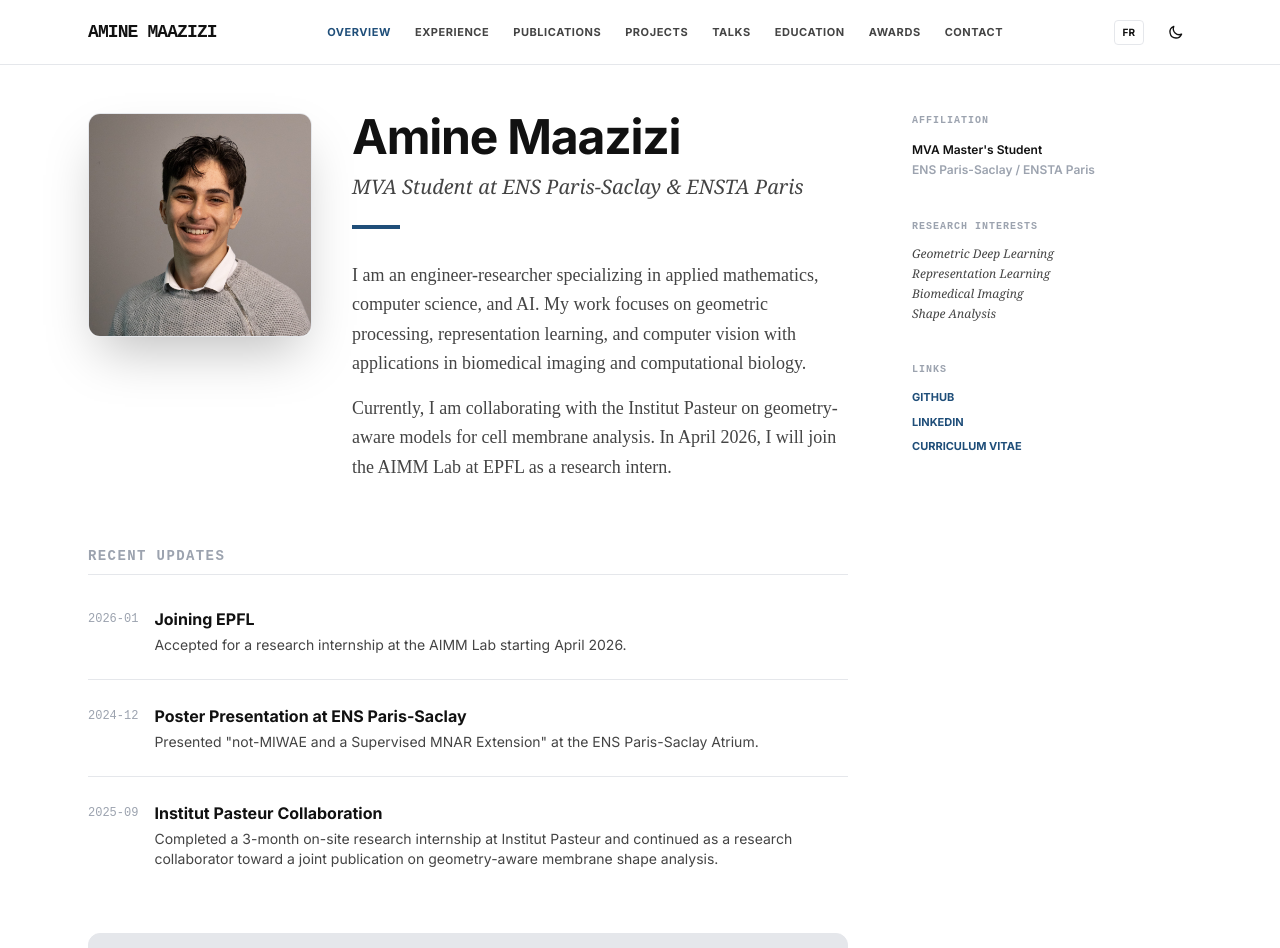
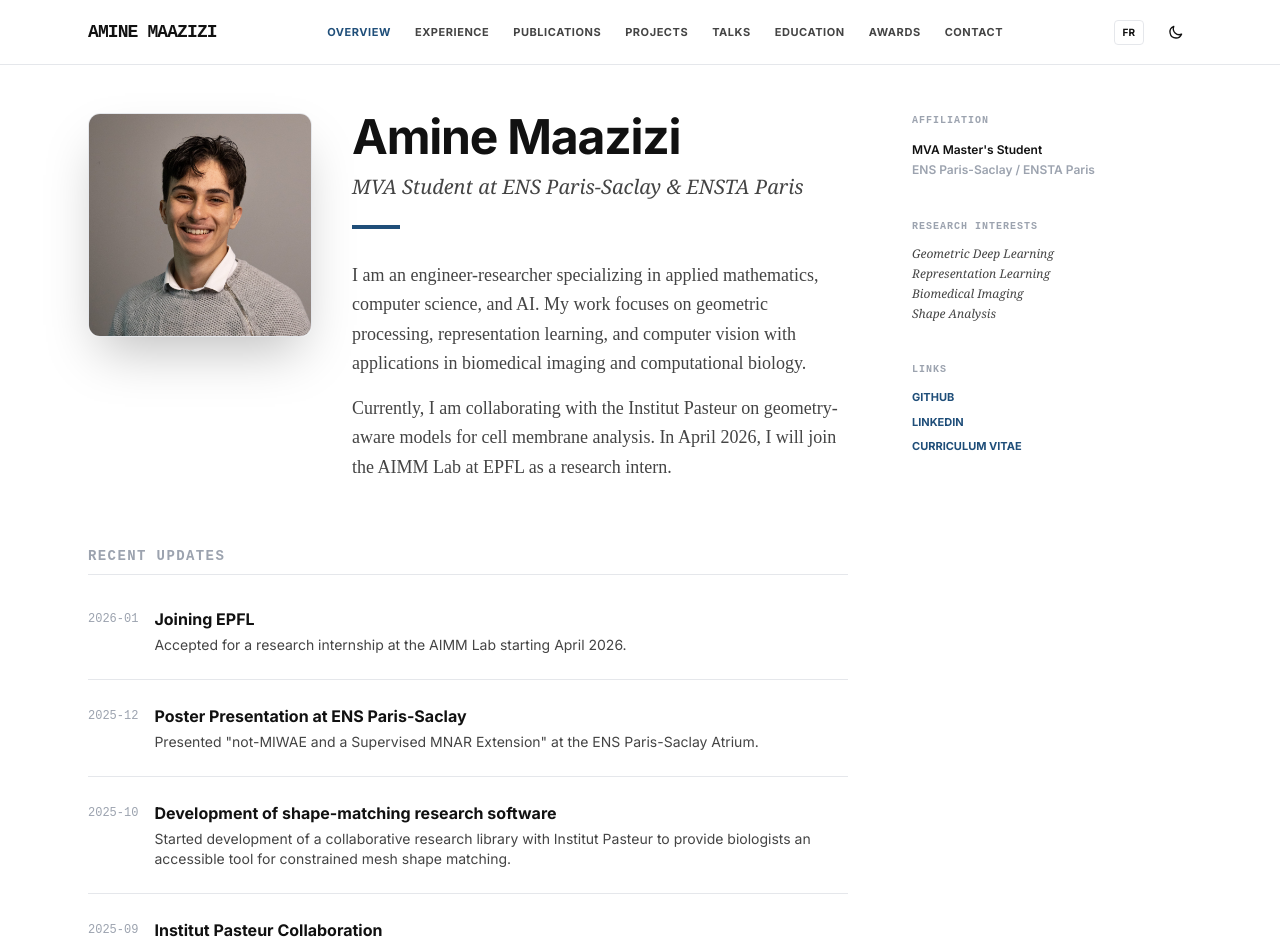
Before and after one commit to amine-maazizi/amine-maazizi.github.io, a React (Vite) app: page /#/en in a window 1280 px wide. Shown: the top 948 px of the page. Built offline with nearby package versions, Linux system fonts and the light colour scheme.

Commit message:
Update CV, projects, updates

```diff
--- a/data/content.ts
+++ b/data/content.ts
@@ -90,6 +90,16 @@ export const researchExperience: Record<string, ContentEntry[]> = {
 export const projects: Record<string, ContentEntry[]> = {
   en: [
     {
+      id: 'proj-shapematch',
+      title: 'Geometry-aware shape matching software for biological microscopy',
+      role: 'Research collaborator',
+      summary:
+        'Geometry-aware shape matching software developed in collaboration with Institut Pasteur, enabling biologists to compare surface meshes while incorporating optional mechanical constraints (e.g., curvature-based membrane models). Designed as a general, user-accessible tool so researchers without advanced computational geometry background can perform constrained shape analysis on experimental imaging data.',
+      body: '',
+      tags: ['geometric-deep-learning', 'shape-matching', 'computational-biology', 'differential-geometry', 'biological-imaging'],
+      thumbnail: '/images/pasteur.jpg'
+    },
+    {
       id: 'proj-notmiwae',
       title: 'not-MIWAE: PyTorch implementation for MNAR imputation',
       role: 'Author and maintainer',
@@ -105,7 +115,7 @@ export const projects: Record<string, ContentEntry[]> = {
       title: 'Clairvoyance: assistive vision system for smart glasses',
       role: 'Lead developer',
       summary:
-        'Assistive computer vision pipeline for wearable smart glasses combining depth estimation, object detection + classification, and OCR for real-time scene understanding. Implements a two-stage agentic workflow: a custom-trained language model to handle planned/known scenarios, with a fallback LLM-based agent to respond to unplanned user requests. Includes an embedded hardware stack (camera + Raspberry Pi) and an edge-optimized inference pipeline.',
+        'Assistive computer vision pipeline for wearable smart glasses combining depth estimation, object detection + classification, and OCR for real-time scene understanding. Implements a two-stage agentic workflow: a custom-trained language model to handle planned/known scenarios, with a fallback LLM-based agent to respond to unplanned user requests. Includes an embedded hardware stack and an edge-optimized inference pipeline.',
       body: '',
       tags: ['computer-vision', 'edge-ai', 'accessibility', 'embedded-systems'],
       links: [{ label: 'code', url: 'https://github.com/amine-maazizi/PIE-Clairvoyance' }],
@@ -124,6 +134,16 @@ export const projects: Record<string, ContentEntry[]> = {
     }
   ],
   fr: [
+        {
+      id: 'proj-shapematch',
+      title: 'Logiciel de mise en correspondance de formes sensible à la géométrie pour microscopie biologique',
+      role: 'Collaborateur de recherche',
+      summary:
+        "Logiciel de mise en correspondance de formes sensible à la géométrie développé en collaboration avec Institut Pasteur, permettant aux biologistes de comparer les maillages de surface tout en incorporant des contraintes mécaniques optionnelles (par exemple, modèles de membrane basés sur la courbure). Conçu comme un outil général et accessible aux utilisateurs, permettant aux chercheurs sans expertise en géométrie computationnelle avancée d'effectuer une analyse de formes sous contraintes sur des données d'imagerie expérimentale.",
+      body: '',
+      tags: ['apprentissage-géométrique-profond', 'alignement-de-formes', 'biologie-computationnelle', 'géométrie-différentielle', 'imagerie-biologique'],
+      thumbnail: '/images/pasteur.jpg'
+    },
     {
       id: 'proj-notmiwae',
       title: 'not-MIWAE : implémentation PyTorch pour imputation MNAR',
@@ -140,7 +160,7 @@ export const projects: Record<string, ContentEntry[]> = {
       title: 'Clairvoyance : système de vision assistive pour lunettes connectées',
       role: 'Développeur principal',
       summary:
-        "Pipeline de vision assistive pour lunettes connectées combinant estimation de profondeur, détection + classification d’objets et OCR pour une compréhension de scène en temps réel. Met en place un workflow agentique en deux étapes : un modèle de langage entraîné sur mesure pour gérer des scénarios planifiés/connus, avec un agent basé sur un LLM en repli pour répondre à des requêtes utilisateur non prévues. Inclut une pile matérielle embarquée (caméra + Raspberry Pi) et une chaîne d’inférence optimisée pour l’edge.",
+        "Pipeline de vision assistive pour lunettes connectées combinant estimation de profondeur, détection + classification d’objets et OCR pour une compréhension de scène en temps réel. Met en place un workflow agentique en deux étapes : un modèle de langage entraîné sur mesure pour gérer des scénarios planifiés/connus, avec un agent basé sur un LLM en repli pour répondre à des requêtes utilisateur non prévues. Inclut une pile matérielle embarquée et une chaîne d’inférence optimisée pour l’edge.",
       body: '',
       tags: ['vision-par-ordinateur', 'edge-ai', 'accessibilité', 'systèmes-embarqués'],
       links: [{ label: 'code', url: 'https://github.com/amine-maazizi/PIE-Clairvoyance' }],
@@ -187,8 +207,15 @@ export const updates: Record<string, ContentEntry[]> = {
     {
       id: 'up-poster',
       title: 'Poster Presentation at ENS Paris-Saclay',
-      date: '2024-12',
+      date: '2025-12',
       summary: 'Presented "not-MIWAE and a Supervised MNAR Extension" at the ENS Paris-Saclay Atrium.',
+      body: ''
+    },
+    {
+      id: 'up-shapematch-dev',
+      title: 'Development of shape-matching research software',
+      date: '2025-10',
+      summary: 'Started development of a collaborative research library with Institut Pasteur to provide biologists an accessible tool for constrained mesh shape matching.',
       body: ''
     },
     {
@@ -210,15 +237,22 @@ export const updates: Record<string, ContentEntry[]> = {
     {
       id: 'up-poster',
       title: 'Présentation de poster à l\'ENS Paris-Saclay',
-      date: '2024-12',
-      summary: 'Présentation des travaux « not-MIWAE and a Supervised MNAR Extension » à l’Atrium de l’ENS Paris-Saclay.',
+      date: '2025-12',
+      summary: 'Présentation des travaux « not-MIWAE and a Supervised MNAR Extension » à l\'Atrium de l\'ENS Paris-Saclay.',
+      body: ''
+    },
+    {
+      id: 'up-shapematch-dev',
+      title: 'Développement d\'un logiciel de mise en correspondance de formes',
+      date: '2025-10',
+      summary: 'Début du développement d\'une bibliothèque de recherche en collaboration avec Institut Pasteur pour permettre aux biologistes d\'effectuer un appariement de formes sous contraintes mécaniques sur des maillages.',
       body: ''
     },
     {
       id: 'up-pasteur',
-      title: 'Collaboration avec l\'Institut Pasteur',
+      title: 'Collaboration avec Institut Pasteur',
       date: '2025-09',
-      summary: 'Suite à un stage de recherche de trois mois en présentiel à l’Institut Pasteur, poursuite du travail en collaboration scientifique en vue d’une publication sur l’analyse géométrique de la morphologie membranaire.',
+      summary: 'Suite à un stage de recherche de trois mois en présentiel à Institut Pasteur, poursuite du travail en collaboration scientifique en vue d\'une publication sur l\'analyse géométrique de la morphologie membranaire.',
       body: ''
     }
   ]
@@ -231,7 +265,7 @@ export const talks: Record<string, ContentEntry[]> = {
       title: 'not-MIWAE and a supervised MNAR extension',
       org: 'ENS Paris-Saclay, Atrium',
       location: 'Gif-sur-Yvette, France',
-      date: '2024-12-18',
+      date: '2025-12-18',
       summary: 'Poster presentation on variational methods for missing-not-at-random data imputation.',
       body: '',
       links: [{ label: 'poster', url: '/papers/poster-notmiwae.pdf' }],
@@ -244,7 +278,7 @@ export const talks: Record<string, ContentEntry[]> = {
       title: 'not-MIWAE et extension MNAR supervisée',
       org: 'ENS Paris-Saclay, Atrium',
       location: 'Gif-sur-Yvette, France',
-      date: '2024-12-18',
+      date: '2025-12-18',
       summary: 'Présentation poster sur méthodes variationnelles pour imputation de données manquantes non aléatoires.',
       body: '',
       links: [{ label: 'poster', url: '/papers/poster-notmiwae.pdf' }],
```
Also changed, not shown: 1 other file (tests, documents, lock files or other folders).
